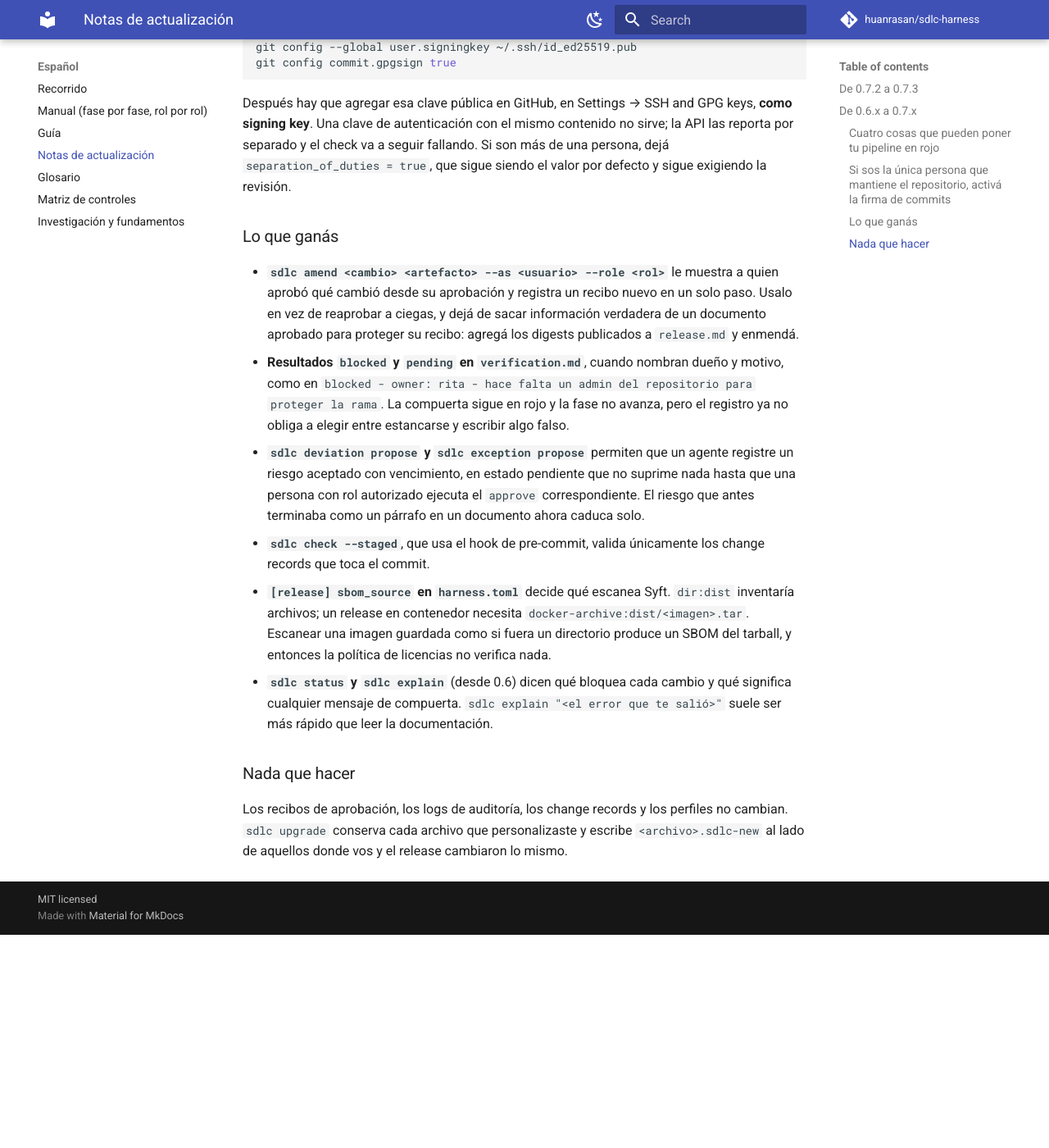
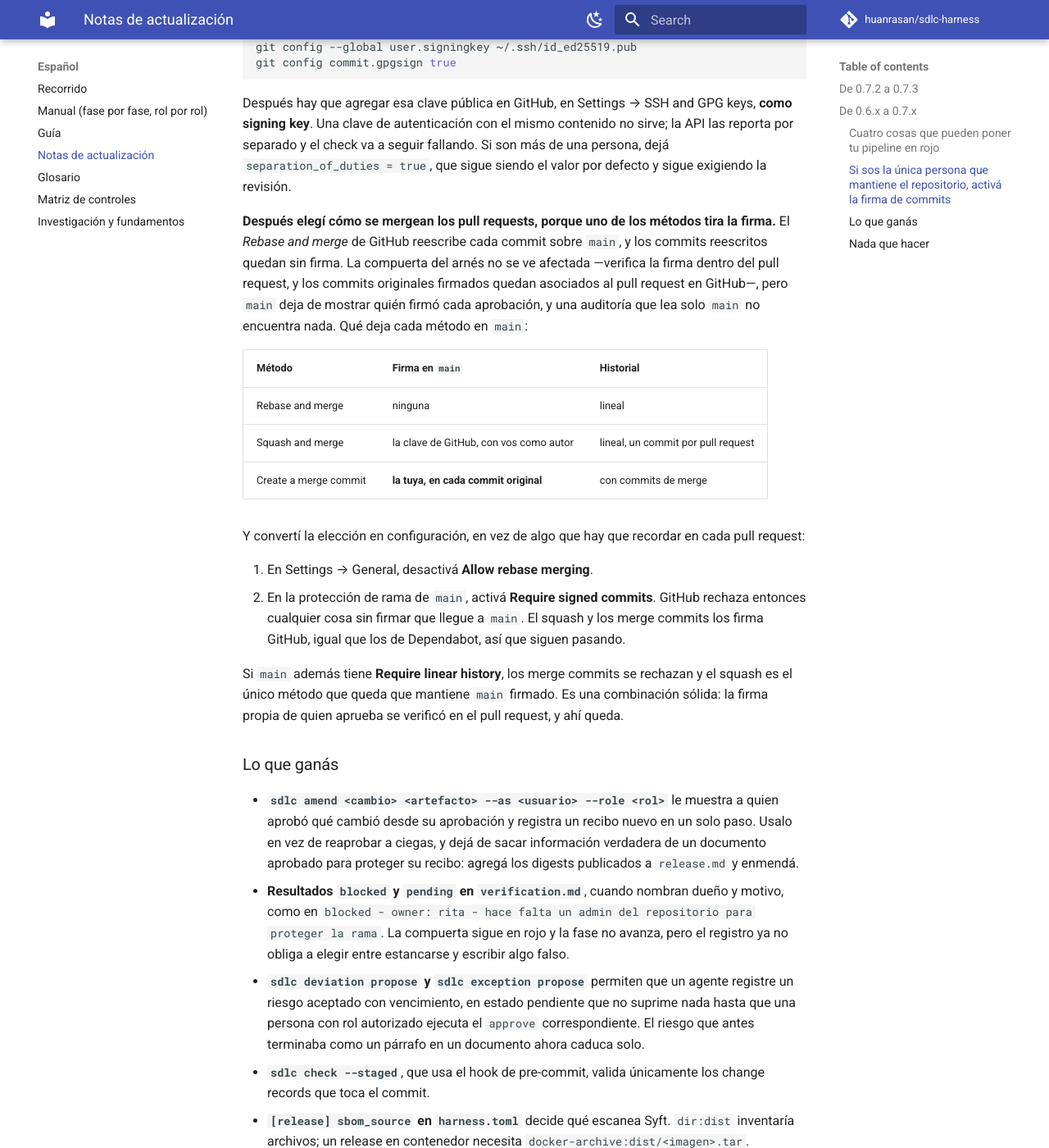
Before and after one commit to huanrasan/sdlc-harness, an MkDocs documentation site: the page built from docs/es/actualizar.md, in a window 1280 px wide and 1400 px high, scrolled down 2111 px. Shown: the whole window at 82% size. Built offline with MkDocs 1.6.1 and Material for MkDocs 9.7.7, drawn with Linux system fonts in a browser that asks for light colours; comment, search, counter and statistics services are not loaded; before the commit the page ends 3251 px from its top, so only the background shows below that.

Commit message:
docs: merge-method guidance for the single-maintainer mode (v0.7.4) (#10)
A repository running the harness merged its upgrade with GitHub's "Rebase and
merge", and the approver's signed commits reached main unsigned: rebase
merging rewrites every commit. The approval gate was unaffected, because it
verifies the signature inside the pull request and the signed originals stay
attached to the pull request, but main no longer showed who signed each
approval.

The upgrade notes, playbook, reference guide and roster.toml comment now
compare what each merge method leaves on main, say to turn off rebase merging
and require signed commits, and note that with "Require linear history" squash
is the only method that keeps main signed. That last point was learned the
hard way: merge commits were recommended before anyone checked the branch
protection, and GitHub refused them.

Co-authored-by: Claude Opus 5.5 <noreply@anthropic.com>

```diff
--- a/docs/es/actualizar.md
+++ b/docs/es/actualizar.md
@@ -83,6 +83,29 @@ de autenticación con el mismo contenido no sirve; la API las reporta por separa
 Si son más de una persona, dejá `separation_of_duties = true`, que sigue siendo el valor por defecto y sigue
 exigiendo la revisión.
 
+**Después elegí cómo se mergean los pull requests, porque uno de los métodos tira la firma.** El *Rebase and merge*
+de GitHub reescribe cada commit sobre `main`, y los commits reescritos quedan sin firma. La compuerta del arnés no se
+ve afectada —verifica la firma dentro del pull request, y los commits originales firmados quedan asociados al pull
+request en GitHub—, pero `main` deja de mostrar quién firmó cada aprobación, y una auditoría que lea solo `main` no
+encuentra nada. Qué deja cada método en `main`:
+
+| Método | Firma en `main` | Historial |
+|---|---|---|
+| Rebase and merge | ninguna | lineal |
+| Squash and merge | la clave de GitHub, con vos como autor | lineal, un commit por pull request |
+| Create a merge commit | **la tuya, en cada commit original** | con commits de merge |
+
+Y convertí la elección en configuración, en vez de algo que hay que recordar en cada pull request:
+
+1. En Settings → General, desactivá **Allow rebase merging**.
+2. En la protección de rama de `main`, activá **Require signed commits**. GitHub rechaza entonces cualquier cosa sin
+   firmar que llegue a `main`. El squash y los merge commits los firma GitHub, igual que los de Dependabot, así que
+   siguen pasando.
+
+Si `main` además tiene **Require linear history**, los merge commits se rechazan y el squash es el único método que
+queda que mantiene `main` firmado. Es una combinación sólida: la firma propia de quien aprueba se verificó en el pull
+request, y ahí queda.
+
 ### Lo que ganás
 
 - **`sdlc amend <cambio> <artefacto> --as <usuario> --role <rol>`** le muestra a quien aprobó qué cambió desde su
--- a/gemini-extension.json
+++ b/gemini-extension.json
@@ -1,6 +1,6 @@
 {
   "name": "sdlc-harness",
-  "version": "0.7.3",
+  "version": "0.7.4",
   "description": "Agent-agnostic SDLC harness: skills for discovery to retirement, change records, human approvals, deterministic gates and sensors.",
   "contextFileName": "distribution/extension-context.md"
 }
--- a/pyproject.toml
+++ b/pyproject.toml
@@ -4,7 +4,7 @@ build-backend = "setuptools.build_meta"
 
 [project]
 name = "sdlc-harness"
-version = "0.7.3"
+version = "0.7.4"
 description = "Agent-agnostic harness for the software development lifecycle"
 readme = "README.md"
 license = "MIT"
--- a/src/sdlc_harness/__init__.py
+++ b/src/sdlc_harness/__init__.py
@@ -1,3 +1,3 @@
 """Agent-agnostic SDLC harness."""
 
-__version__ = "0.7.3"
+__version__ = "0.7.4"
```
Also changed, not shown: CHANGELOG.md (+10 -0 lines), README.es.md (+2 -2 lines), README.md (+2 -2 lines), docs/en/guide.md (+2 -1 lines), docs/en/playbook.md (+5 -3 lines), docs/en/upgrading.md (+22 -0 lines), docs/es/guia.md (+2 -1 lines), docs/es/manual.md (+4 -2 lines), src/sdlc_harness/template/.harness/roster.toml, 2 other files.
